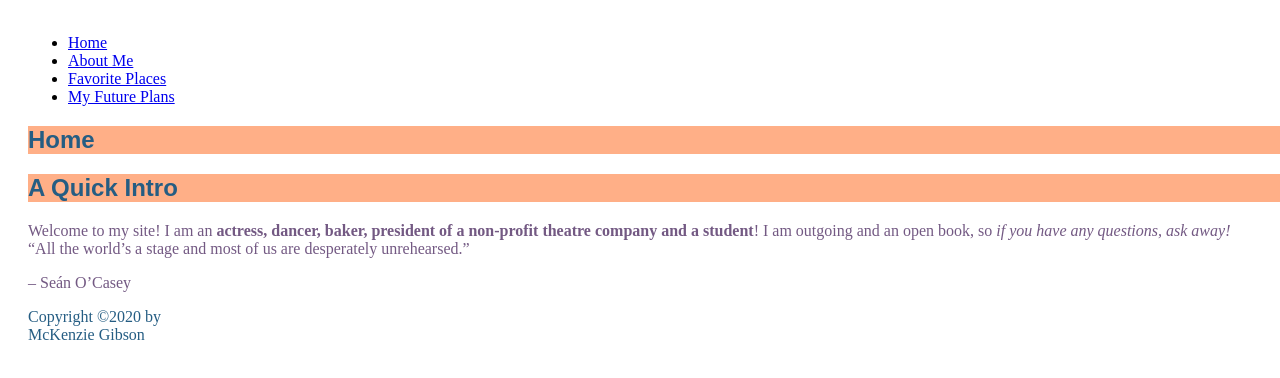
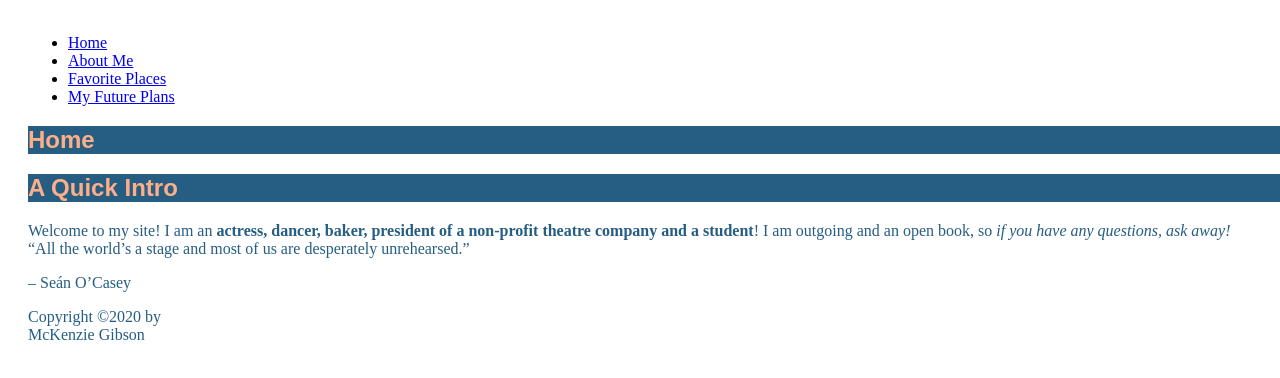
Before and after one commit to mgibson2019/helloworld, a plain HTML site: page index.html in a window 1280 px wide. Shown: the top 378 px of the page. Drawn offline with Linux system fonts and the light colour scheme.

Commit message:
Styling Edits

```diff
--- a/style.css
+++ b/style.css
@@ -1,12 +1,12 @@
 h1 {
-    color: #255d83;
-    background-color: #ffaf87;
+    color: #ffaf87;
+    background-color: #255d83;
     font-family: Arial, Helvetica, sans-serif;
 }
 
 h2 {
-    color: #255d83;
-    background-color: #ffaf87;
+    color: #ffaf87;
+    background-color: #255d83;
     font-family: Arial, Helvetica, sans-serif;
 }
 
@@ -19,7 +19,7 @@ body {
 }
 
 p{
-    color: #735983;
+    color: #255d83;
     font-family: 'Times New Roman', Times, serif;
 }
 
```
